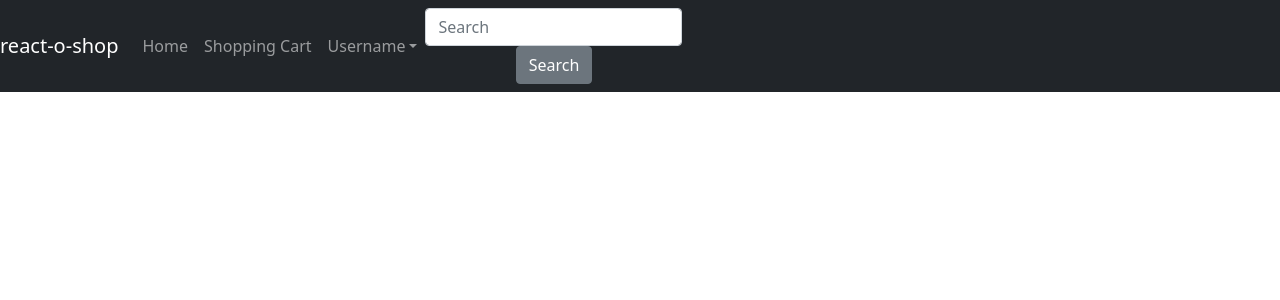
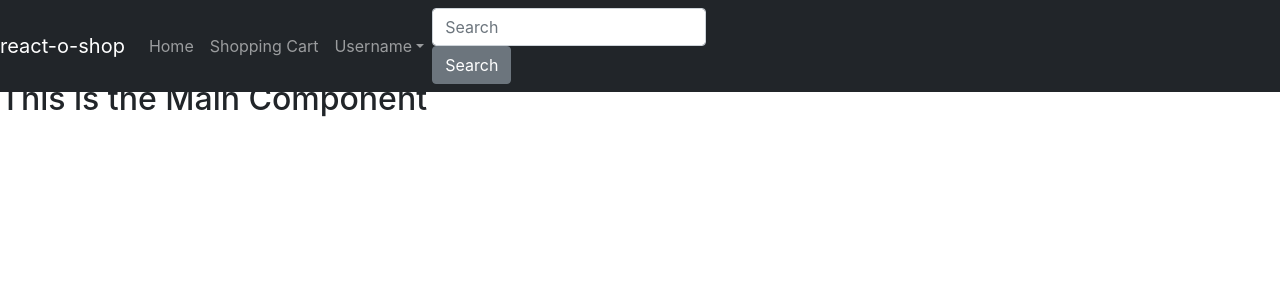
Before and after one commit to jasonephraim/apprentice-react-o-shop, a React (Create React App) app: page / in a window 1280 px wide. Shown: the top 300 px of the page. Built offline with nearby package versions, Linux system fonts and the light colour scheme; the HTML template or start-up script is replaced by a standard one.

Commit message:
connect bootstrap and add style to menu

```diff
--- a/src/components/Header/Header.js
+++ b/src/components/Header/Header.js
@@ -4,7 +4,6 @@ const Header = () => {
 
 
     return (
-      <header>
         <nav className="navbar navbar-expand-md navbar-dark bg-dark fixed-top">
           <div
             className="navbar-brand"
@@ -61,7 +60,6 @@ const Header = () => {
             </form>
           </div>
         </nav>
-      </header>
     );
   };
 
--- a/src/styles/styles.scss
+++ b/src/styles/styles.scss
@@ -1,5 +1,16 @@
 .App {
-  text-align: center;
+  margin: 0;
+  font-family: -apple-system, BlinkMacSystemFont, 'Segoe UI', Roboto,
+    'Helvetica Neue', Arial, 'Noto Sans', sans-serif, 'Apple Color Emoji',
+    'Segoe UI Emoji', 'Segoe UI Symbol', 'Noto Color Emoji';
+  font-size: 1rem;
+  font-weight: 400;
+  line-height: 1.5;
+  color: #212529;
+  text-align: left;
+  background-color: #fff;
+  display: block;
+  padding-top: 5rem;
 }
 
 @import 'bootstrap.min.css';
```
